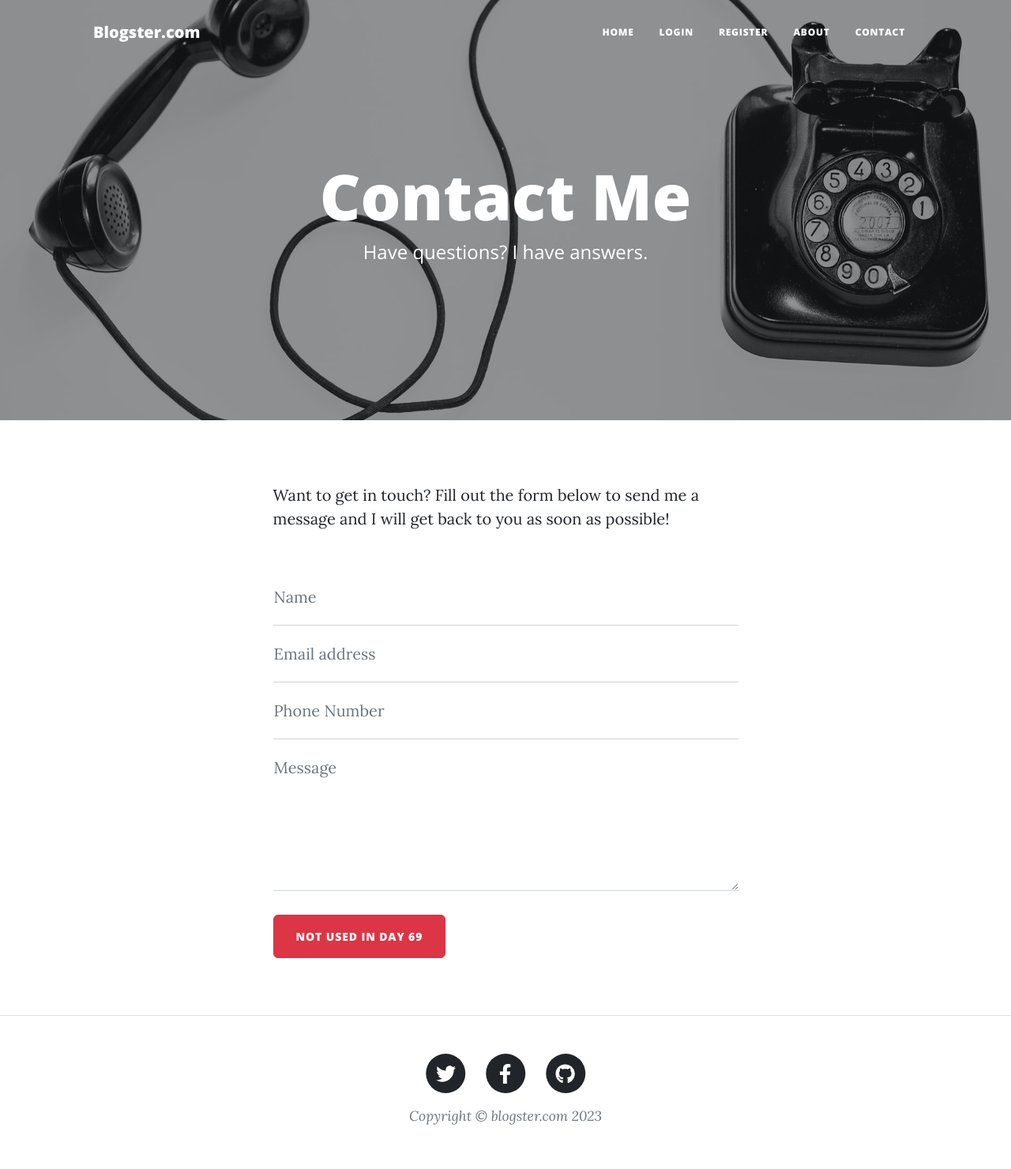
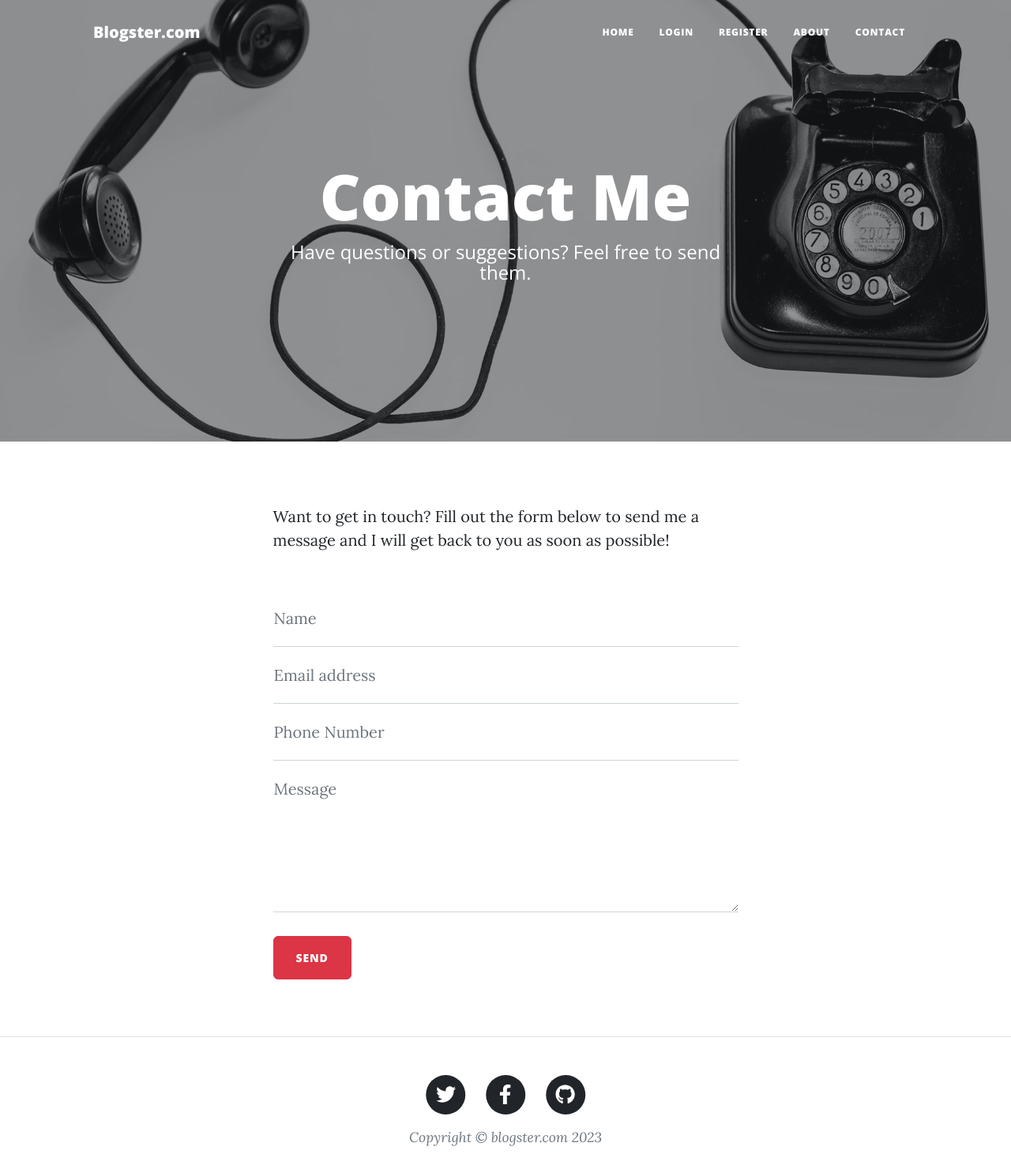
Before and after one commit to AnkurSachdeva22/flask-website-copy, a Flask app: page /contact in a window 1280 px wide. Shown: the top 1480 px of the page at 79% size. Before the commit the page ends 1424 px from the top, so only its background shows below. Run offline with Flask 3, Linux system fonts and the light colour scheme; some libraries are stand-ins or nearby versions.

Commit message:
Update contact page text.html

```diff
--- a/templates/contact.html
+++ b/templates/contact.html
@@ -14,7 +14,7 @@
           {% else: %}
           <h1>Contact Me</h1>
           {% endif %}
-          <span class="subheading">Have questions? I have answers.</span>
+          <span class="subheading">Have questions or suggestions? Feel free to send them.</span>
         </div>
       </div>
     </div>
@@ -88,7 +88,7 @@
               id="submitButton"
               type="submit"
             >
-              NOT USED in Day 69
+              Send
             </button>
           </form>
         </div>
```
